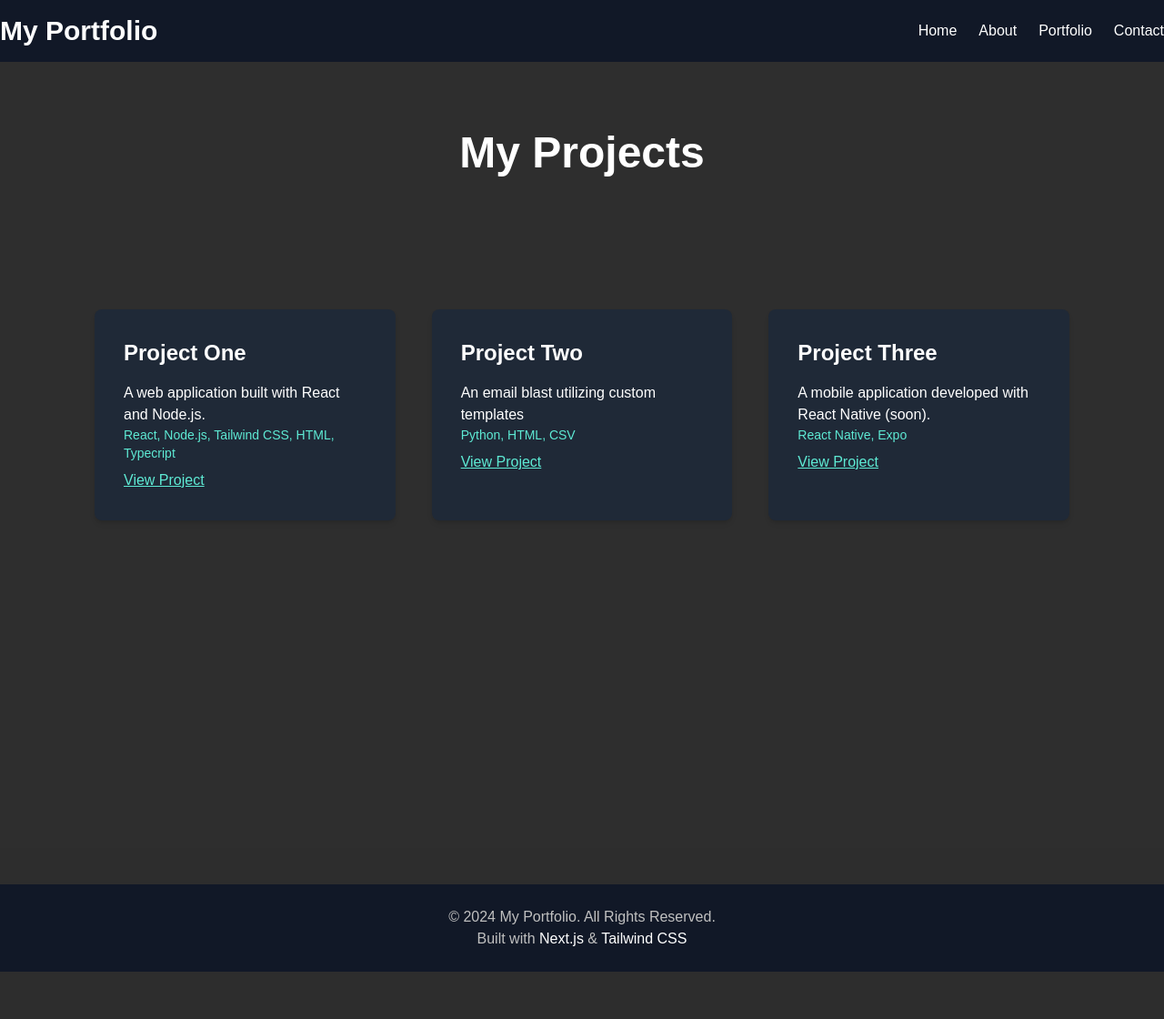
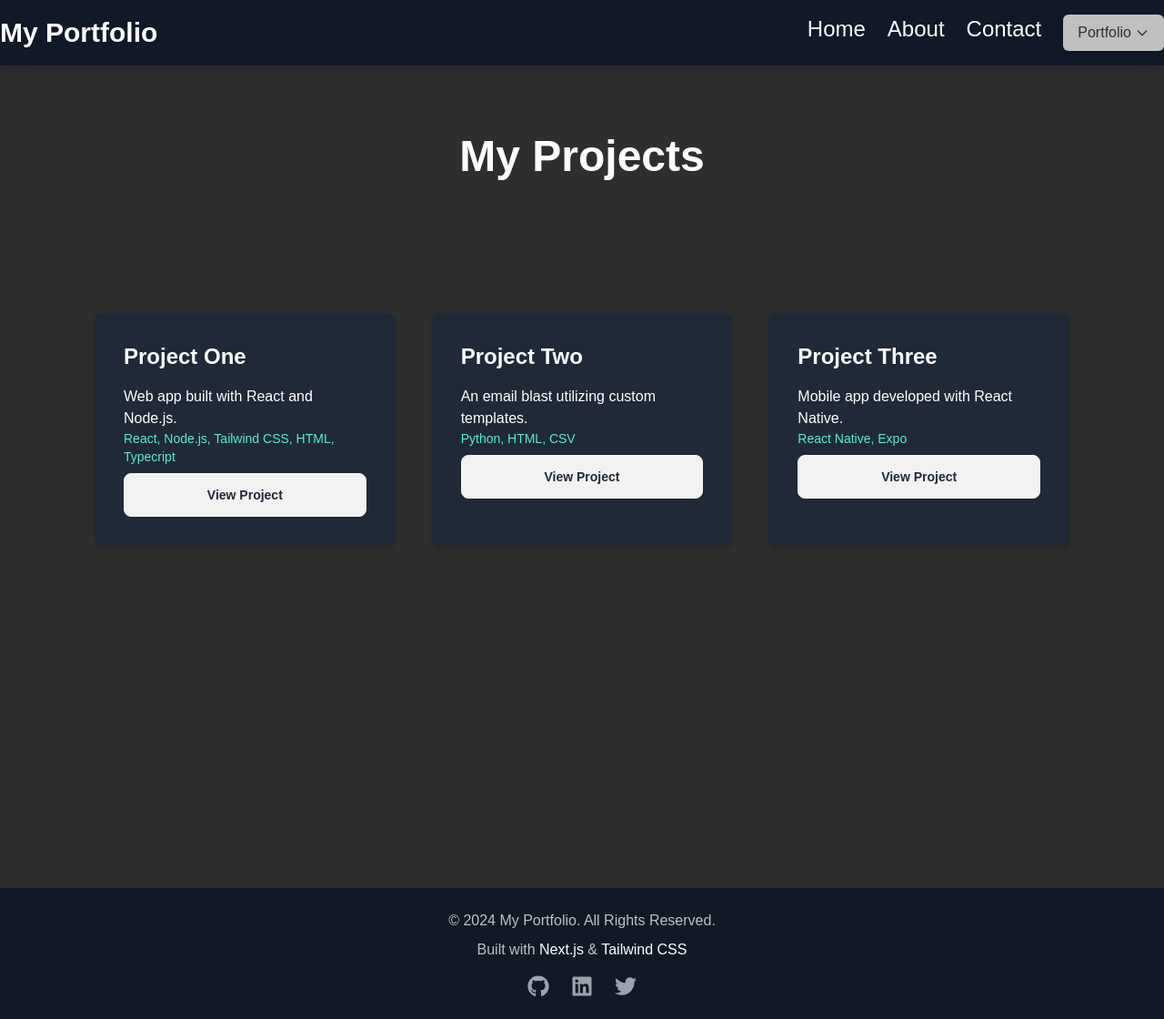
Before and after one commit to cjbuisness/my-portfolio, a Next.js app: page /portfolio in a window 1280 px wide. Shown: the whole page at 91% size. Before the commit the page ends 1068 px from the top, so only its background shows below. Built offline with nearby package versions, Linux system fonts and the light colour scheme.

Commit message:
ra ra rasputin?

```diff
--- a/components/Footer.tsx
+++ b/components/Footer.tsx
@@ -1,11 +1,40 @@
+import React from 'react';
+import { FaGithub, FaLinkedin, FaTwitter } from 'react-icons/fa'; // Importing icons from react-icons
+
 const Footer = () => {
   return (
     <footer className="bg-gray-900 text-silver py-6 mt-10">
       <div className="container mx-auto text-center">
-          <p>&copy; {new Date().getFullYear()} My Portfolio. All Rights Reserved.</p>
-          <p>
+        <p className="mb-2">&copy; {new Date().getFullYear()} My Portfolio. All Rights Reserved.</p>
+        <p className="mb-4">
           Built with <span className="text-white">Next.js</span> & <span className="text-white">Tailwind CSS</span>
         </p>
+        <div className="flex justify-center space-x-6">
+          <a
+            href="https://github.com/cjbuisness"
+            target="_blank"
+            rel="noopener noreferrer"
+            className="text-gray-400 hover:text-teal-300 transition duration-300 ease-in-out"
+          >
+            <FaGithub size={24} />
+          </a>
+          <a
+            href="https://www.linkedin.com/in/callan-hercules-1a9777189"
+            target="_blank"
+            rel="noopener noreferrer"
+            className="text-gray-400 hover:text-teal-300 transition duration-300 ease-in-out"
+          >
+            <FaLinkedin size={24} />
+          </a>
+          <a
+            href="https://twitter.com"
+            target="_blank"
+            rel="noopener noreferrer"
+            className="text-gray-400 hover:text-teal-300 transition duration-300 ease-in-out"
+          >
+            <FaTwitter size={24} />
+          </a>
+        </div>
       </div>
     </footer>
   );
--- a/components/header.tsx
+++ b/components/header.tsx
@@ -1,6 +1,13 @@
 import Link from 'next/link';
+import { useState } from 'react';
 
 const Header = () => {
+  const [isDropdownOpen, setDropdownOpen] = useState(false);
+
+  const toggleDropdown = () => {
+    setDropdownOpen(!isDropdownOpen);
+  };
+
   return (
     <header className="bg-gray-900 text-white py-4 shadow-lg">
       <div className="container mx-auto flex justify-between items-center">
@@ -9,27 +16,45 @@ const Header = () => {
             My Portfolio
           </Link>
         </h1>
-        <nav>
+        <nav className="relative">
           <ul className="flex space-x-6">
             <li>
-              <Link href="/" className="hover:text-silver">
+              <Link href="/" className="text-2xl hover:text-silver">
                 Home
               </Link>
             </li>
             <li>
-              <Link href="/about" className="hover:text-silver">
+              <Link href="/about" className="text-2xl hover:text-silver">
                 About
               </Link>
             </li>
             <li>
-              <Link href="/portfolio" className="hover:text-silver">
-                Portfolio
+              <Link href="/contact" className="text-2xl hover:text-silver">
+                Contact
               </Link>
             </li>
-            <li>
-              <Link href="/contact" className="hover:text-silver">
-                Contact
-              </Link>
+            <li className="relative">
+              <button
+                className="flex items-center hover:text-silver focus:outline-none"
+                onClick={toggleDropdown}
+              >
+                Portfolio
+                <svg
+                  className="w-4 h-4 ml-1"
+                  fill="none"
+                  viewBox="0 0 24 24"
+                  stroke="currentColor"
+                >
+                  <path strokeLinecap="round" strokeLinejoin="round" strokeWidth={2} d="M19 9l-7 7-7-7" />
+                </svg>
+              </button>
+              {isDropdownOpen && (
+                <div className="absolute right-0 mt-2 w-48 bg-gray-800 rounded-lg shadow-lg z-10">
+                  <Link href="/portfolio" className="block px-4 py-2 text-sm hover:bg-gray-700">
+                    Projects
+                  </Link>
+                </div>
+              )}
             </li>
           </ul>
         </nav>
--- a/package.json
+++ b/package.json
@@ -9,9 +9,11 @@
     "lint": "next lint"
   },
   "dependencies": {
+    "daisyui": "^4.12.13",
     "next": "14.2.15",
     "react": "^18",
-    "react-dom": "^18"
+    "react-dom": "^18",
+    "react-icons": "^5.3.0"
   },
   "devDependencies": {
     "@types/node": "^20",
--- a/pages/_app.tsx
+++ b/pages/_app.tsx
@@ -5,9 +5,9 @@ import '../styles/global.css';
 
 function MyApp({ Component, pageProps }: AppProps) {
   return (
-    <div>
+    <div className="min-h-screen flex flex-col bg-darkGray text-white">
       <Header />
-      <main className="p-8 min-h-screen bg-darkGray text-white">
+      <main className="flex-1 p-8">
         <Component {...pageProps} />
       </main>
       <Footer />
--- a/pages/index.tsx
+++ b/pages/index.tsx
@@ -4,17 +4,51 @@ const Home = () => {
   return (
     <div>
       {/* Hero Section */}
-      <div className="hero relative h-screen flex items-center justify-center">
-  <h1 className="text-5xl font-bold text-gray-150 animate-fadeIn">Callan's kickass page</h1>
-</div>
+      <div className="hero relative h-screen flex items-center justify-center bg-base-200">
+        <h1 className="text-5xl font-bold text-gray-150 animate-fadeIn">
+          Callan's Kickass Page
+        </h1>
+      </div>
 
       {/* About Section */}
-      <section id="about" className="py-20 bg-fixed bg-cover bg-[url('/path-to-image.jpg')]">
-        <div className="container mx-auto text-center">
-          <h2 className="text-5xl font-bold text-white mb-10 animate-slideUp">About Me</h2>
-          <p className="text-xl text-silver max-w-2xl mx-auto">
+      <section
+        id="about"
+        className="py-20 bg-fixed bg-cover bg-[url('/path-to-image.jpg')] bg-center"
+      >
+        <div className="container mx-auto text-center bg-opacity-10 bg-blue-50 p-10 rounded-lg">
+          <h2 className="text-5xl font-bold text-white mb-10 animate-slideUp">
+            About Me
+          </h2>
+          <p className="text-xl text-silver max-w-2xl mx-auto mb-8">
             I&apos;m a software engineer building scalable solutions.
           </p>
+          {/* Add a Call-to-Action Button */}
+          <a href="/portfolio" className="btn btn-black mt-4">
+            View My Work
+          </a>
+        </div>
+      </section>
+
+      {/* Additional Section (optional) */}
+      <section className="py-20">
+        <div className="container mx-auto text-center">
+          <h2 className="text-4xl font-bold mb-8 animate-slideUp">
+            My Skills
+          </h2>
+          <div className="grid grid-cols-1 sm:grid-cols-2 lg:grid-cols-3 gap-10 px-8">
+            <div className="card bg-base-100 shadow-lg p-6">
+              <h3 className="text-2xl font-semibold">JavaScript</h3>
+              <p>Building interactive web applications.</p>
+            </div>
+            <div className="card bg-base-100 shadow-lg p-6">
+              <h3 className="text-2xl font-semibold">React</h3>
+              <p>Creating dynamic user interfaces with React.</p>
+            </div>
+            <div className="card bg-base-100 shadow-lg p-6">
+              <h3 className="text-2xl font-semibold">Python</h3>
+              <p>Developing scalable backend solutions.</p>
+            </div>
+          </div>
         </div>
       </section>
     </div>
--- a/pages/portfolio.tsx
+++ b/pages/portfolio.tsx
@@ -1,4 +1,4 @@
-import { useState, useEffect } from 'react';
+import { useEffect, useState } from 'react';
 
 interface Project {
   title: string;
@@ -11,50 +11,47 @@ const Portfolio = () => {
   const [projects, setProjects] = useState<Project[]>([]);
 
   useEffect(() => {
-    fetch('/data/portfolio.json')
-      .then((res) => {
+    const fetchProjects = async () => {
+      try {
+        const res = await fetch('/data/portfolio.json');
         if (!res.ok) {
           throw new Error(`HTTP error! Status: ${res.status}`);
         }
-        return res.json();
-      })
-      .then((data) => {
+        const data = await res.json();
         console.log("Fetched portfolio data:", data);
         if (data.projects && Array.isArray(data.projects)) {
           setProjects(data.projects);
         } else {
           console.error("Projects data is not an array or is undefined.");
         }
-      })
-      .catch((err) => console.error('Error loading portfolio:', err));
+      } catch (error) {
+        console.error('Error loading portfolio:', error);
+      }
+    };
+
+    fetchProjects();
   }, []);
-
 
   return (
     <div className="min-h-screen bg-darkGray text-white">
-      {/* Header */}
       <header className="py-11">
         <h1 className="text-5xl font-extrabold text-center mb-6 animate-fadeIn">
           My Projects
         </h1>
       </header>
-
-      {/* Projects Section */}
       <section className="projects-section">
         <ul className="grid grid-cols-1 sm:grid-cols-2 lg:grid-cols-3 gap-10 px-8">
           {projects.length === 0 ? (
             <li className="text-center text-lg">No projects available.</li>
           ) : (
             projects.map((project, index) => (
-              <li key={index} className="card hover:shadow-2xl">
+              <li key={index} className="card bg-base-100 hover:shadow-2xl transition-all duration-300">
                 <h2 className="text-2xl font-bold mb-4">{project.title}</h2>
                 <p>{project.description}</p>
-                {/* Optional: List technologies */}
                 <p className="text-sm text-teal-300">
                   {project.technologies.join(", ")}
                 </p>
-                {/* Optional: Link to project */}
-                <a href={project.link} className="text-teal-300 underline mt-2 block">View Project</a>
+                <a href={project.link} className="btn btn-white mt-2">View Project</a>
               </li>
             ))
           )}
--- a/public/data/Portfolio.json
+++ b/public/data/Portfolio.json
@@ -2,19 +2,19 @@
   "projects": [
     {
       "title": "Project One",
-      "description": "A web application built with React and Node.js.",
+      "description": "Web app built with React and Node.js.",
       "technologies": ["React", "Node.js", "Tailwind CSS", "HTML", "Typecript"],
       "link": "https://github.com/cjbuisness"
     },
     {
       "title": "Project Two",
-      "description": "An email blast utilizing custom templates",
+      "description": "An email blast utilizing custom templates.",
       "technologies": ["Python", "HTML", "CSV"],
       "link": "https://github.com/cjbuisness"
     },
     {
       "title": "Project Three",
-      "description": "A mobile application developed with React Native (soon).",
+      "description": "Mobile app developed with React Native.",
       "technologies": ["React Native", "Expo"],
       "link": "https://github.com/cjbuisness"
     }
--- a/tailwind.config.js
+++ b/tailwind.config.js
@@ -8,5 +8,5 @@ module.exports = {
       }
     }
   },
-  plugins: [],
+  plugins: [require("daisyui")],
 }
```
Also changed, not shown: pages/contact.tsx (+32 -2 lines), 1 other file (tests, documents, lock files or other folders). Lines whose indentation alone changed are shown as unchanged.
